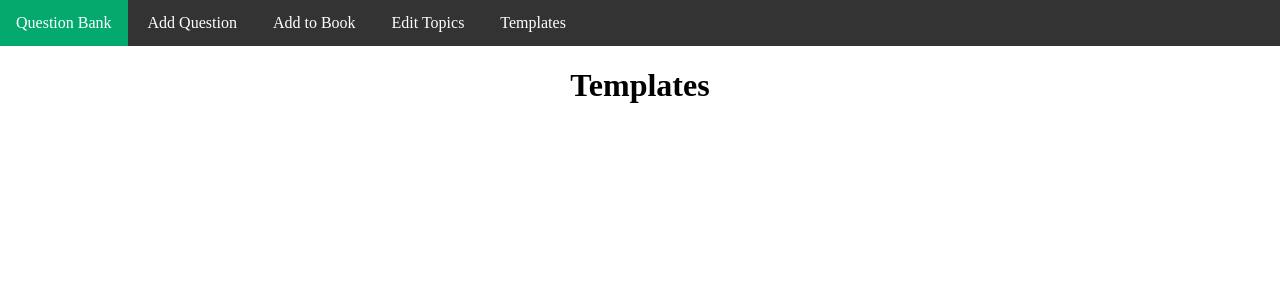
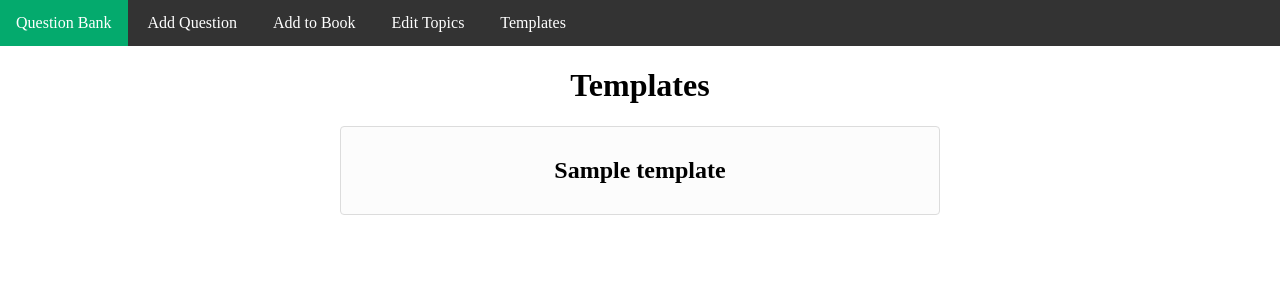
Before and after one commit to notbowen/RMSS_web, a Flask app: page /templates/ in a window 1280 px wide. Shown: the top 300 px of the page. Run offline with Flask 2, Linux system fonts and the light colour scheme; tables that the repository leaves empty hold one stand-in row (values such as "Sample post").

Commit message:
Populate template page with templates

```diff
--- a/app/question_templates/routes.py
+++ b/app/question_templates/routes.py
@@ -8,7 +8,8 @@ from app.models.question import Question
 
 @bp.route("/", methods=["GET"])
 def index():
-    return render_template("question_templates.html")
+    templates = Template.query.all()
+    return render_template("question_templates.html", templates=templates)
 
 @bp.route("/add", methods=["POST"])
 def add_to_template():
--- a/app/static/css/style.css
+++ b/app/static/css/style.css
@@ -180,3 +180,23 @@ li.navbar-custom a:hover:not(.active) {
 .active {
     background-color: #04aa6d;
 }
+
+.template-list {
+    margin: auto;
+    width: 50%;
+}
+
+.template-card {
+    text-align: center;
+    margin: 20px;
+    border: 1px solid #dcdcdc;
+    border-radius: 4px;
+    padding: 10px;
+    background-color: #fcfcfc;
+    transition: 0.3s;
+}
+
+.template-card:hover {
+    background-color: #abe2ff;
+    cursor: pointer;
+}
--- /dev/null
+++ b/app/static/js/question_templates.js
@@ -0,0 +1,4 @@
+// When template card is clicked, redirect to the template page
+function templateCardClicked(templateId) {
+    window.location.href = "/template/" + templateId;
+}
--- a/app/templates/question_templates.html
+++ b/app/templates/question_templates.html
@@ -1,6 +1,18 @@
 {% extends "base.html" %}
 {% block title %}Templates{% endblock %}
 
+{% block scripts %}
+    <script src="{{ url_for('static', filename='js/question_templates.js') }}"></script>
+{% endblock %}
+
 {% block content %}
     <h1 style="text-align: center;">Templates</h1>
+
+    <div class="template-list">
+        {% for template in templates %}
+            <div id="{{ template.id }}" class="template-card" onclick="templateCardClicked(this.id)">
+                <h2>{{ template.name }}</h2>
+            </div>
+        {% endfor %}
+    </div>
 {% endblock %}
```
